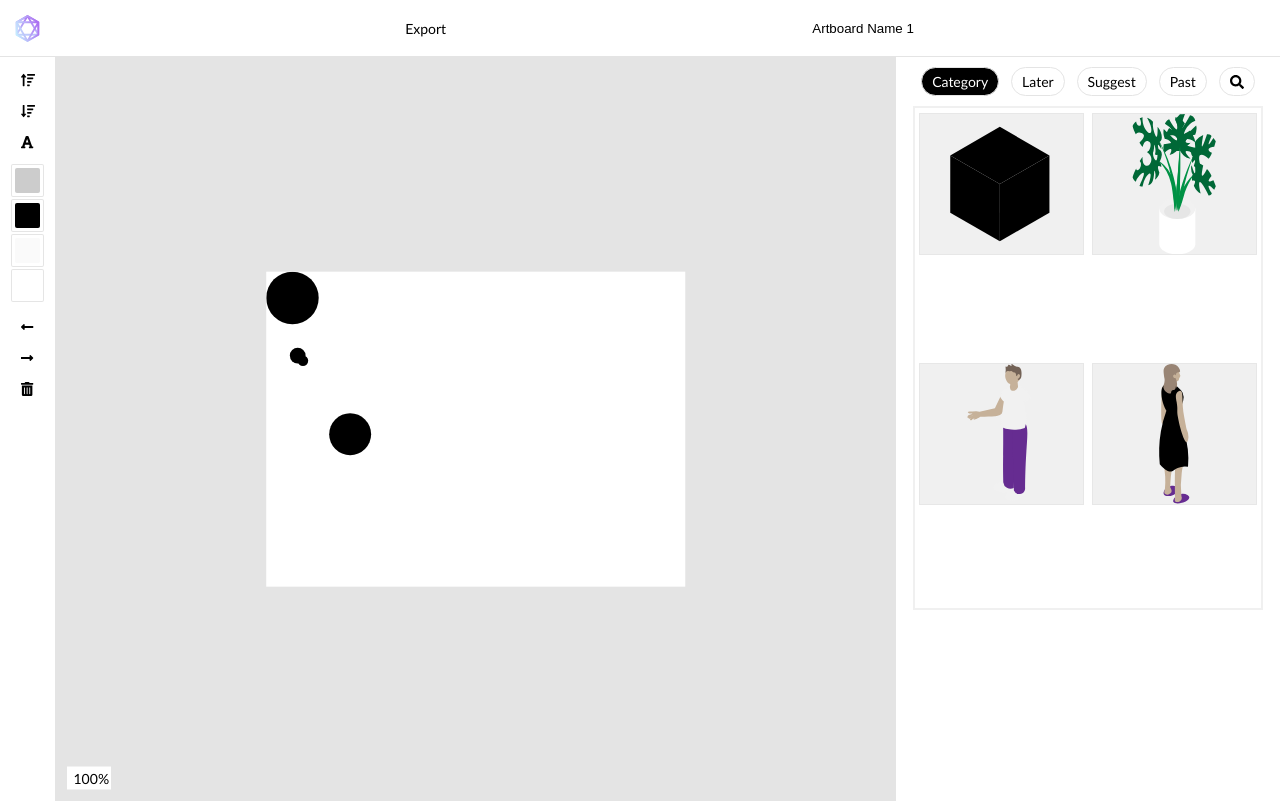
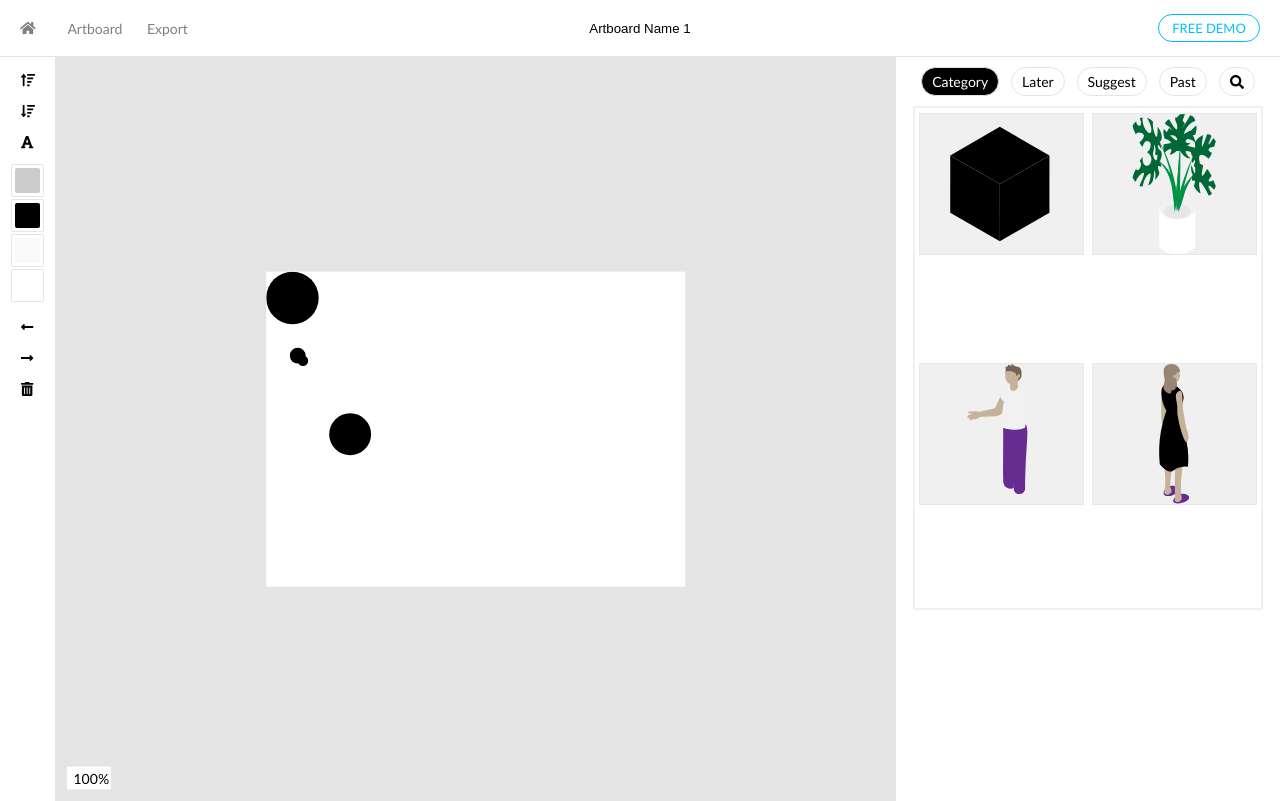
Before and after one commit to jdhudf/isography-demo, a React (Create React App) app: page / in a window 1280 px wide. Built offline with nearby package versions, Linux system fonts and the light colour scheme.

Commit message:
Update topbar.js

```diff
--- a/src/components/atelier/topbar.js
+++ b/src/components/atelier/topbar.js
@@ -1,9 +1,9 @@
 import React, { useState }  from 'react';
 import { Link } from 'react-router-dom'
-import '../../styles/menubar.scss';
+import '../../styles/topbar.scss';
 import icon from '../../images/logo.svg';
 import { FontAwesomeIcon } from '@fortawesome/react-fontawesome'
-import { faChevronDown,faAdjust } from '@fortawesome/free-solid-svg-icons'
+import { faChevronDown,faAdjust,faHome } from '@fortawesome/free-solid-svg-icons'
 import ReactModal from 'react-modal';
 
 import {
@@ -84,29 +84,32 @@ class TopBar extends React.Component {
     return (
       <section className="section-menubar">
         <div>
-          <Link to="/home" aria-label="Home" title="Home"><img className="icon" src={icon} alt="Icon" /></Link>
+          <Link to="/home" aria-label="Home" title="Home"><FontAwesomeIcon icon={faHome}/></Link>
         </div>
-        <ExportComponent data={this.props.data} background={this.props.background}/>
-        <InputArtboardName/>
-        {/*<button className="modal-botton" onClick={this.handleOpenModal}>
-          <p>{this.state.artboardName}</p>
-        </button>
-        <ReactModal style={styles} isOpen={this.state.showModal} contentLabel="Change Document Information">
-          <form className="form-document" onSubmit={this.submitArtboardName}>
-            <p>Change a document name.</p>
-            <input type="text" value={this.state.artboardName} onChange={this.changeArtboardName}/>
-            <button onClick={this.handleCloseModal}>Cancel</button>
-            <input type="submit" value="Submit"/>
-          </form>
-        </ReactModal>*/}
         <div>
-      </div>
+          <ArtboardSetting />
+          <ExportComponent data={this.props.data} background={this.props.background}/>
+        </div>
+        <div>
+          <InputArtboardName/>
+        </div>
+        <div>
+          <p>FREE DEMO</p>
+        </div>
 
         {/*<div className="mode-change"><FontAwesomeIcon icon={faAdjust} /></div>*/}
       </section>
     );
 
   }
+}
+
+function ArtboardSetting (props) {
+  return (
+    <div>
+      <p>Artboard</p>
+    </div>
+  )
 }
 
 function ExportComponent (props) {
@@ -146,7 +149,7 @@ function ExportComponent (props) {
 
   return (
     <div>
-      <span onClick={openExportPanel}>Export</span>
+      <p onClick={openExportPanel}>Export</p>
       { showExportPanel ? <div className="export-pannel" >
         <div className="export-pannel-background" onClick={closeExportPanel}/>
         <div className="export-pannel-content">
```
